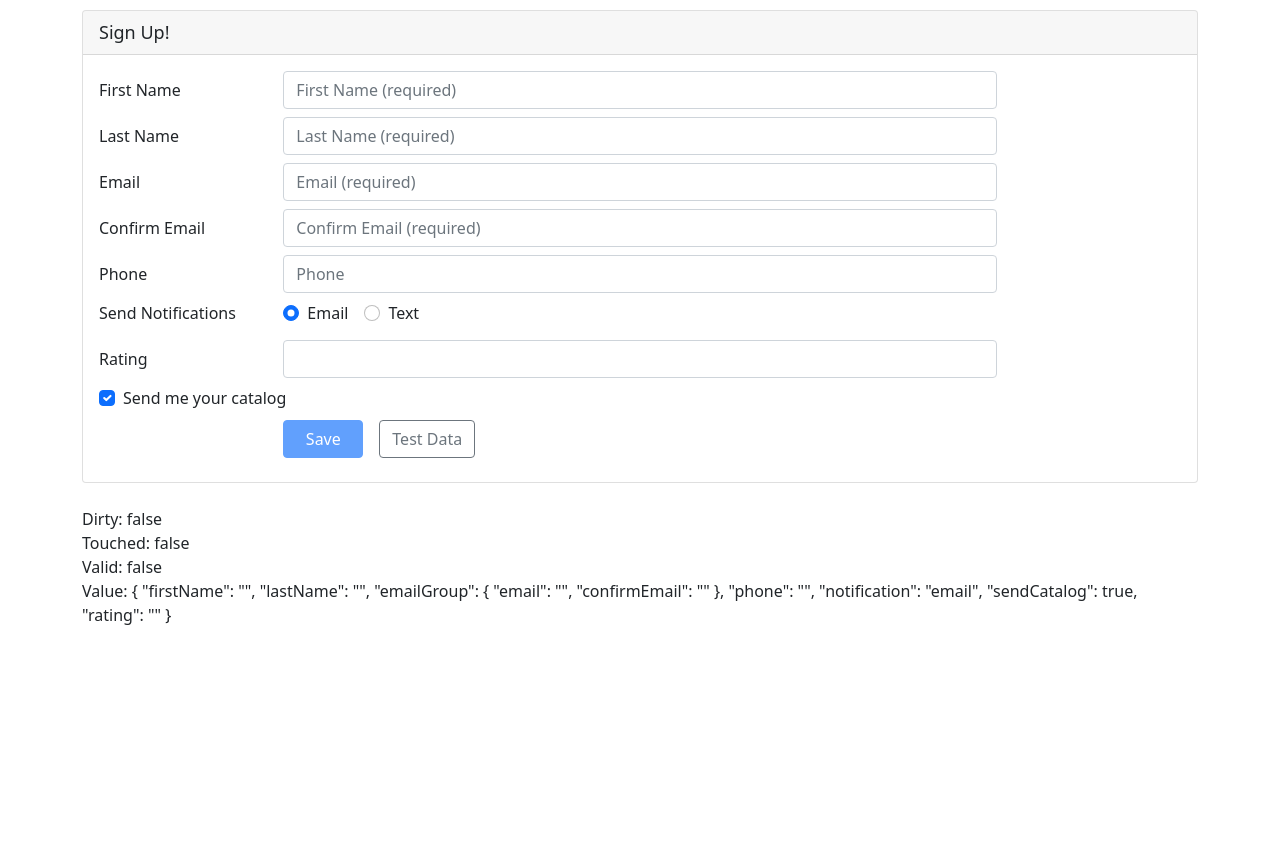
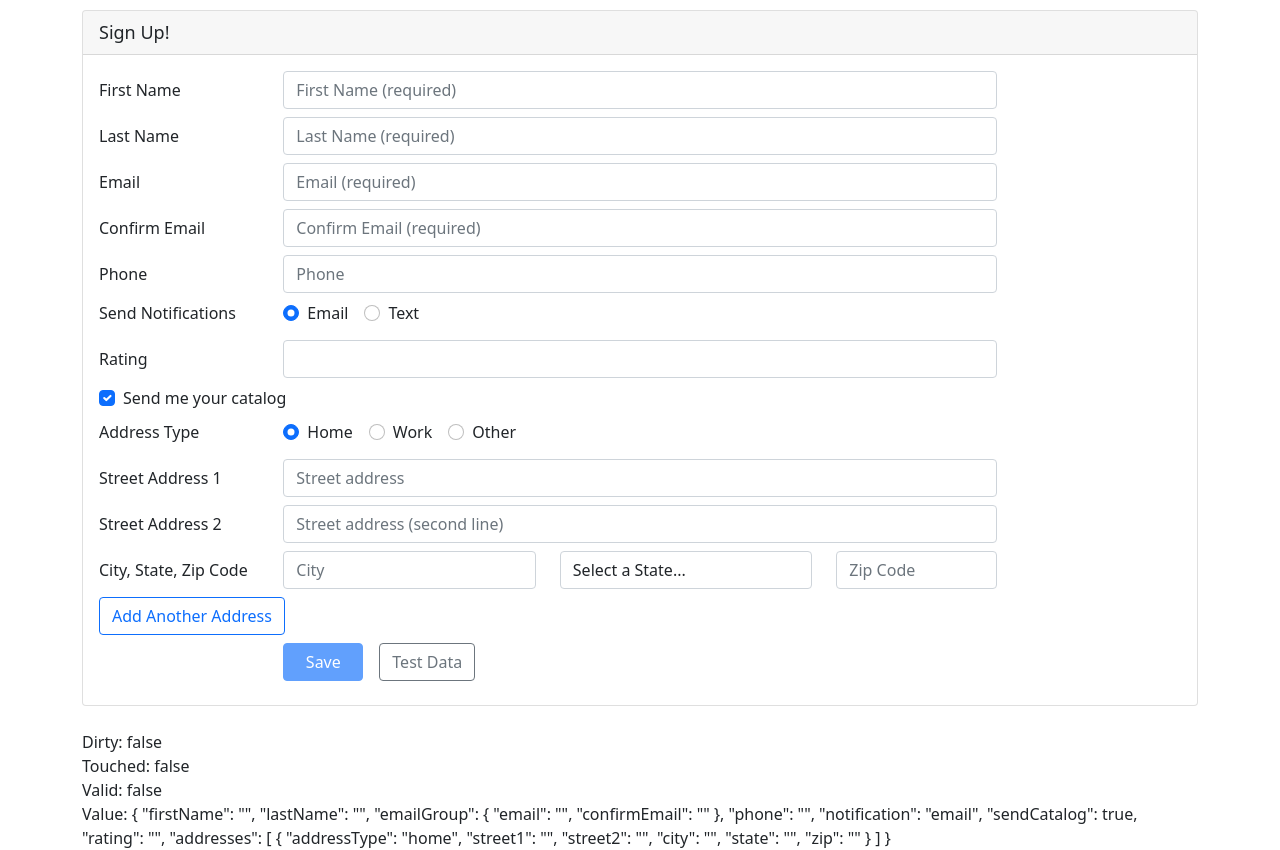
Before and after one commit to NoshGit/Angular-ReactiveForms, an Angular app: page / in a window 1280 px wide. Before the commit the page ends 800 px from the top, so only its background shows below. Built offline with nearby package versions, Linux system fonts and the light colour scheme.

Commit message:
Dynamically Duplicate Form Controlls

```diff
--- a/src/app/customers/customer.component.html
+++ b/src/app/customers/customer.component.html
@@ -165,7 +165,9 @@
         </div>
       </div>
 
-      <!-- <div *ngIf="customer.sendCatalog">
+      <div *ngIf="customerForm.get('sendCatalog')?.value">
+        <div formArrayName="addresses">
+          <div [formGroupName]="i" *ngFor="let address of addresses.controls; let i=index;">
             <div class="form-group row mb-2">
               <label class="col-md-2 col-form-label pt-0">Address Type</label>
               <div class="col-md-8">
@@ -175,8 +177,7 @@
                           id="addressType1Id"
                           type="radio"
                           value="home"
-                       [(ngModel)]="customer.addressType"
-                       name="addressType"> Home
+                          formControlName="addressType"> Home
                   </label>
                 </div>
                 <div class="form-check form-check-inline">
@@ -185,8 +186,7 @@
                           id="addressType1Id"
                           type="radio"
                           value="work"
-                       [(ngModel)]="customer.addressType"
-                       name="addressType"> Work
+                          formControlName="addressType"> Work
                   </label>
                 </div>
                 <div class="form-check form-check-inline">
@@ -195,8 +195,7 @@
                           id="addressType1Id"
                           type="radio"
                           value="other"
-                       [(ngModel)]="customer.addressType"
-                       name="addressType"> Other
+                          formControlName="addressType"> Other
                   </label>
                 </div>
               </div>
@@ -204,13 +203,13 @@
 
             <div class="form-group row mb-2">
               <label class="col-md-2 col-form-label"
-                 for="street1Id">Street Address 1</label>
+                    attr.for="{{ 'street1Id' + i }}">Street Address 1</label>
               <div class="col-md-8">
                 <input class="form-control"
-                   id="street1Id"
+                      id="{{ 'street1Id' + i }}"
                       type="text"
                       placeholder="Street address"
-                   [(ngModel)]="customer.street1"
+                      formControlName="street1"
                       name="street1">
               </div>
             </div>
@@ -223,7 +222,7 @@
                       id="street2Id"
                       type="text"
                       placeholder="Street address (second line)"
-                   [(ngModel)]="customer.street2"
+                      formControlName="street2"
                       name="street2">
               </div>
             </div>
@@ -236,13 +235,13 @@
                       id="cityId"
                       type="text"
                       placeholder="City"
-                   [(ngModel)]="customer.city"
+                      formControlName="city"
                       name="city">
               </div>
               <div class="col-md-3">
                 <select class="form-control"
                         id="stateId"
-                    [(ngModel)]="customer.state"
+                        formControlName="state"
                         name="state">
                   <option value=""
                           disabled
@@ -263,11 +262,24 @@
                       id="zipId"
                       type="number"
                       placeholder="Zip Code"
-                   [(ngModel)]="customer.zip"
+                      formControlName="zip"
                       name="zip">
               </div>
             </div>
-      </div> -->
+          </div>
+        </div>
+        <div class="form-group row mb-2">
+          <div class="col-md-4">
+            <button class="btn btn-outline-primary"
+                    type="button"
+                    [title]="addresses.valid ? 'Add another mailing address' : 'Disabled until the existing address data is valid'"
+                    [disabled]="!addresses.valid"
+                    (click)="addAddress()">
+              Add Another Address
+            </button>
+          </div>
+        </div>
+      </div>
 
       <div class="form-group row mb-2">
         <div class="offset-md-2 col-md-4">
--- a/src/app/customers/customer.component.ts
+++ b/src/app/customers/customer.component.ts
@@ -1,5 +1,5 @@
 import { Component, OnInit } from '@angular/core';
-import { FormGroup, FormBuilder, Validators, AbstractControl } from '@angular/forms';
+import { FormGroup, FormBuilder, Validators, AbstractControl, FormArray} from '@angular/forms';
 import { debounceTime } from 'rxjs/operators';
 import { Customer } from './customer';
 import { emailMatcher, ratingRange } from './customer.validator';
@@ -13,6 +13,10 @@ export class CustomerComponent implements OnInit {
   customerForm!: FormGroup;
   customer = new Customer();
   emailMessage: string = '';
+
+  get addresses(): FormArray {
+    return <FormArray>this.customerForm.get('addresses');
+  }
 
   private validationMessages : any = {
     required: 'Please enter your email address.',
@@ -32,7 +36,8 @@ export class CustomerComponent implements OnInit {
       phone:'',
       notification:'email',
       sendCatalog: true,
-      rating:['', ratingRange(1,5)]
+      rating:['', ratingRange(1,5)],
+      addresses: this.fb.array([this.buildAddress()])
     });
 
     //this is known as watching Form Controls
@@ -48,6 +53,21 @@ export class CustomerComponent implements OnInit {
     ).subscribe(
       value => this.setErrorMsg(emailControl)
     )
+  }
+
+  buildAddress(): FormGroup {
+    return this.fb.group({
+      addressType:'home',
+      street1:'',
+      street2:'',
+      city:'',
+      state:'',
+      zip:''
+    })
+  }
+
+  addAddress(): void {
+    this.addresses.push( this.buildAddress() );
   }
 
   populateTestData(): void {
```
Lines whose indentation alone changed are shown as unchanged.
